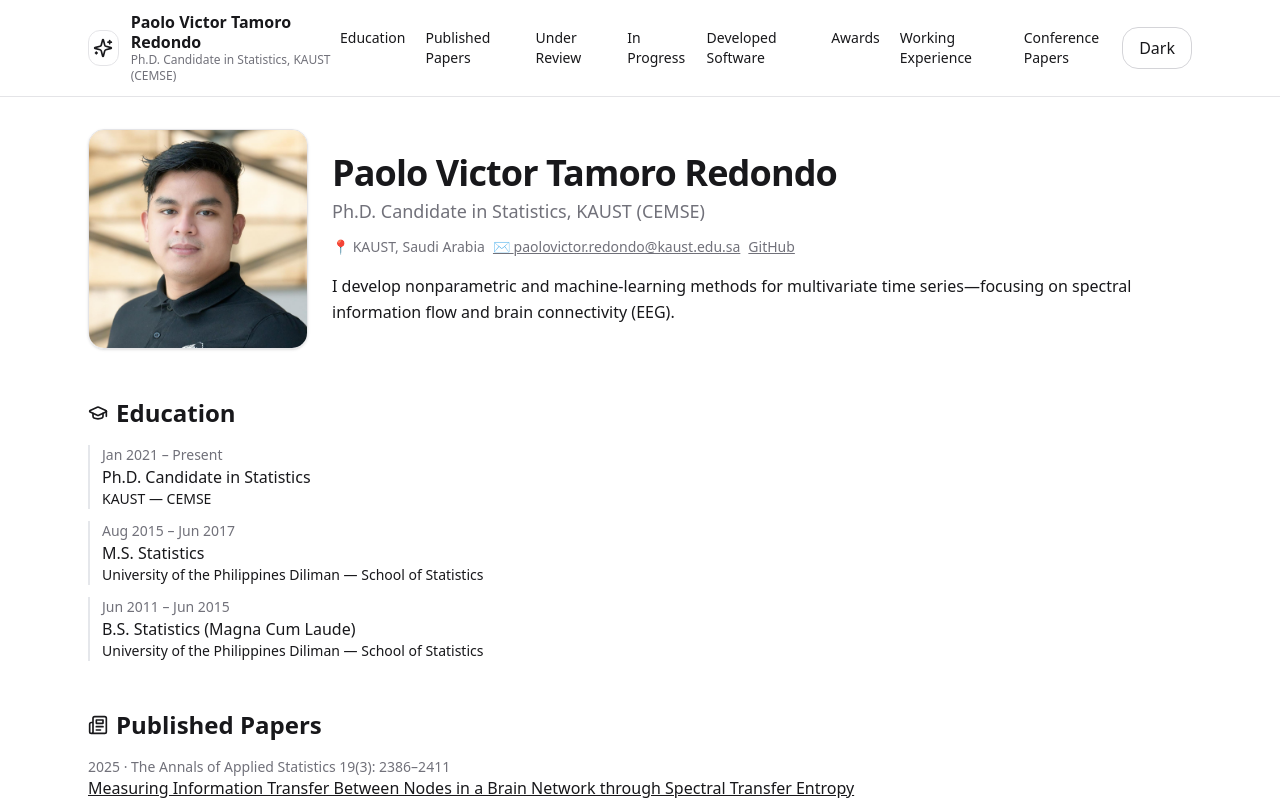
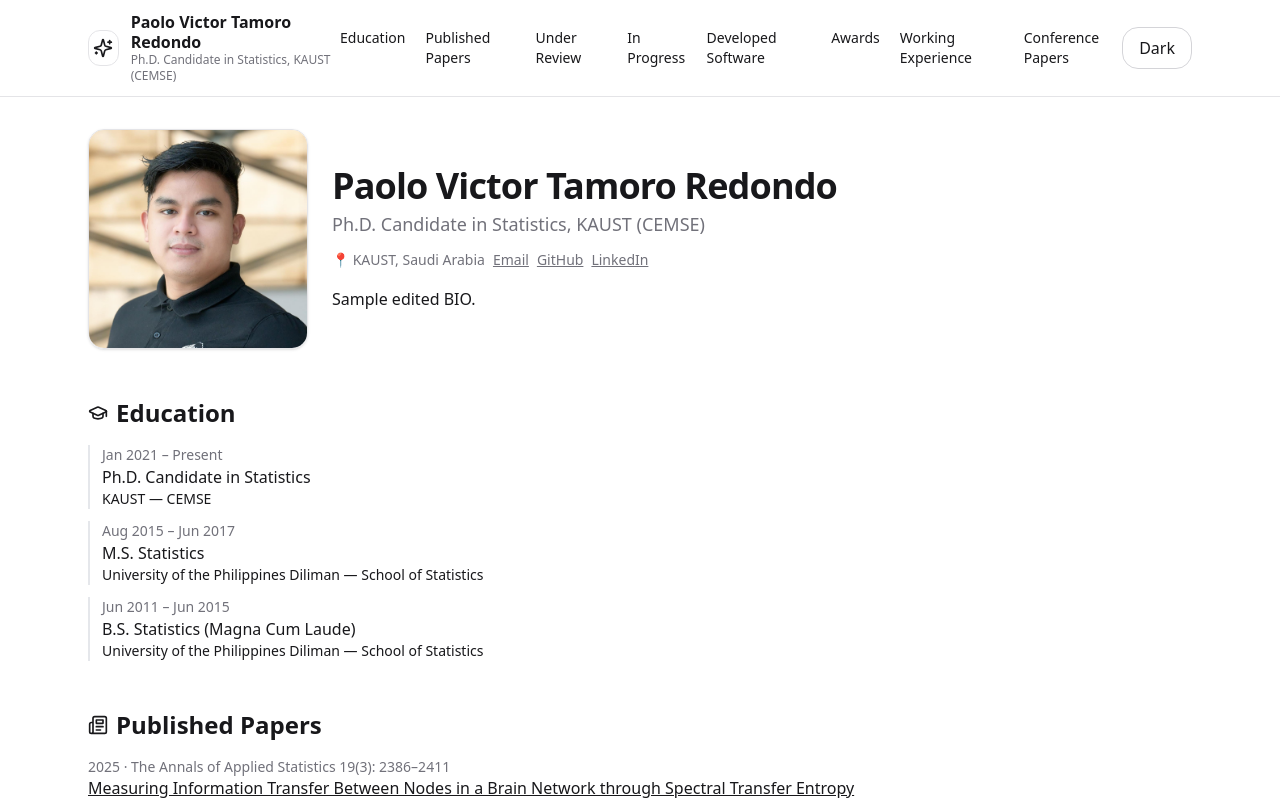
Before and after one commit to ptredondo/ptredondo.github.io, a React (Vite) app: page / in a window 1280 px wide. Shown: the top 800 px of the page. Built offline with nearby package versions, Linux system fonts and the light colour scheme.

Commit message:
Update App.jsx

```diff
--- a/src/App.jsx
+++ b/src/App.jsx
@@ -11,8 +11,9 @@ const resume = {
     location: "KAUST, Saudi Arabia",
     email: "paolovictor.redondo@kaust.edu.sa",
     github: "ptredondo",
+    linkedin: "https://www.linkedin.com/in/paolovictorredondo/",
     summary:
-      "I develop nonparametric and machine-learning methods for multivariate time series—focusing on spectral information flow and brain connectivity (EEG).",
+      "Sample edited BIO.",
   },
   education: [
     { degree: "Ph.D. Candidate in Statistics", institution: "KAUST — CEMSE", period: "Jan 2021 – Present" },
@@ -59,18 +60,18 @@ const resume = {
     { role: "Statistical Consultant", org: "Philippine Government & Private Sector", period: "2018 – 2021", bullets: ["PSA: Sampling design revisions (AFS, CFS, IFS, MFS, FIES, CAF, LFS)", "DAP: AFMA impact assessment; BizSat survey", "Rebisco & Energy Development Corporation: dashboard analytics"] },
   ],
   talks: [
-    { when: "Aug 2025", title: "Inference on Causation Entropy through Vine Copulas and Amortized Neural Estimators", venue: "EcoSta 2025, Tokyo" },
-    { when: "Dec 2024", title: "Nonlinear Coherence for Vector Time Series", venue: "ICSDS 2024, Nice" },
-    { when: "Dec 2023", title: "Nonlinear Spectral Dependence Measure for Brain Connectivity in Designed Experiments", venue: "ICSDS 2023, Lisbon" },
-    { when: "Dec 2023", title: "A Nonlinear Spectral Dependence Measure for Brain Connectivity in Designed Experiments", venue: "CMStatistics 2023, Berlin" },
-    { when: "Dec 2023", title: "A short tutorial on general dependence measures", venue: "MSM 2023, Krakow" },
-    { when: "Aug 2023", title: "Measuring Information Transfer Between Nodes in a Brain Network Through Spectral Transfer Entropy", venue: "JSM 2023, Toronto" },
-    { when: "Aug 2023", title: "Measuring Cross-Channel Information Transfer in the Frequency Domain", venue: "EcoSta 2023, Tokyo" },
-    { when: "Jun 2023", title: "Spectral Transfer Entropy and its Application to Extremal Brain Causal Connectivity Networks (Poster)", venue: "EVA 2023, Milan" },
-    { when: "Dec 2022", title: "Tail Transfer Entropy: A New Extremal Dependence Measure for Studying Connectivity in a Brain Network", venue: "CMStatistics 2022, London" },
-    { when: "Dec 2022", title: "Measuring Cross-Channel Information Transfer Through Spectral Transfer Entropy", venue: "ICSDS 2022, Florence" },
-    { when: "Jun 2022", title: "Functional-coefficient Models for Multivariate Time Series in Designed Experiments", venue: "EcoSta 2022 (Virtual)" },
-    { when: "Mar 2022", title: "Functional-coefficient Models ... with Application to Brain Signals", venue: "ENAR 2022 Spring Meeting, Houston" },
+    { when: "Aug 2025", title: "Inference on Causation Entropy through Vine Copulas and Amortized Neural Estimators", venue: "EcoSta 2025, Tokyo, Japan" },
+    { when: "Dec 2024", title: "Nonlinear Coherence for Vector Time Series", venue: "ICSDS 2024, Nice, France" },
+    { when: "Dec 2023", title: "Nonlinear Spectral Dependence Measure for Brain Connectivity in Designed Experiments", venue: "ICSDS 2023, Lisbon, Portugal" },
+    { when: "Dec 2023", title: "A Nonlinear Spectral Dependence Measure for Brain Connectivity in Designed Experiments", venue: "CMStatistics 2023, Berlin, Germany" },
+    { when: "Dec 2023", title: "A short tutorial on general dependence measures", venue: "MSM 2023, Krakow, Poland" },
+    { when: "Aug 2023", title: "Measuring Information Transfer Between Nodes in a Brain Network Through Spectral Transfer Entropy", venue: "JSM 2023, Toronto, Canada" },
+    { when: "Aug 2023", title: "Measuring Cross-Channel Information Transfer in the Frequency Domain", venue: "EcoSta 2023, Tokyo, Japan" },
+    { when: "Jun 2023", title: "Spectral Transfer Entropy and its Application to Extremal Brain Causal Connectivity Networks (Poster)", venue: "EVA 2023, Milan, Italy" },
+    { when: "Dec 2022", title: "Tail Transfer Entropy: A New Extremal Dependence Measure for Studying Connectivity in a Brain Network", venue: "CMStatistics 2022, London, United Kingdom" },
+    { when: "Dec 2022", title: "Measuring Cross-Channel Information Transfer Through Spectral Transfer Entropy", venue: "ICSDS 2022, Florence, Italy" },
+    { when: "Jun 2022", title: "Functional-coefficient Models for Multivariate Time Series in Designed Experiments", venue: "EcoSta 2022 (Virtual), Tokyo, Japan" },
+    { when: "Mar 2022", title: "Functional-coefficient Models ... with Application to Brain Signals", venue: "ENAR 2022 Spring Meeting, Houston, USA" },
   ],
 }
 function H2({ icon, children, id }){
@@ -132,8 +133,9 @@ export default function App(){
                 <p className="text-lg text-zinc-500 dark:text-zinc-400 mt-1">{resume.basics.title}</p>
                 <div className="flex flex-wrap gap-2 mt-3 text-sm text-zinc-500 dark:text-zinc-400">
                   <span>📍 {resume.basics.location}</span>
-                  <a className="underline" href={`mailto:${resume.basics.email}`}>✉ {resume.basics.email}</a>
-                  <a className="underline" href={`https://github.com/${resume.basics.github}`} target="_blank" rel="noreferrer">GitHub</a>
+                  <a className="underline" href={`mailto:${resume.basics.email}`}> Email </a>
+                  <a  className="underline"  href={`https://github.com/${resume.basics.github}`}  target="_blank"  rel="noreferrer">  GitHub </a>
+                  <a  className="underline"  href={resume.basics.linkedin}  target="_blank"  rel="noreferrer">  LinkedIn </a>
                 </div>
                 <p className="mt-4 leading-relaxed">{resume.basics.summary}</p>
               </div>
```
